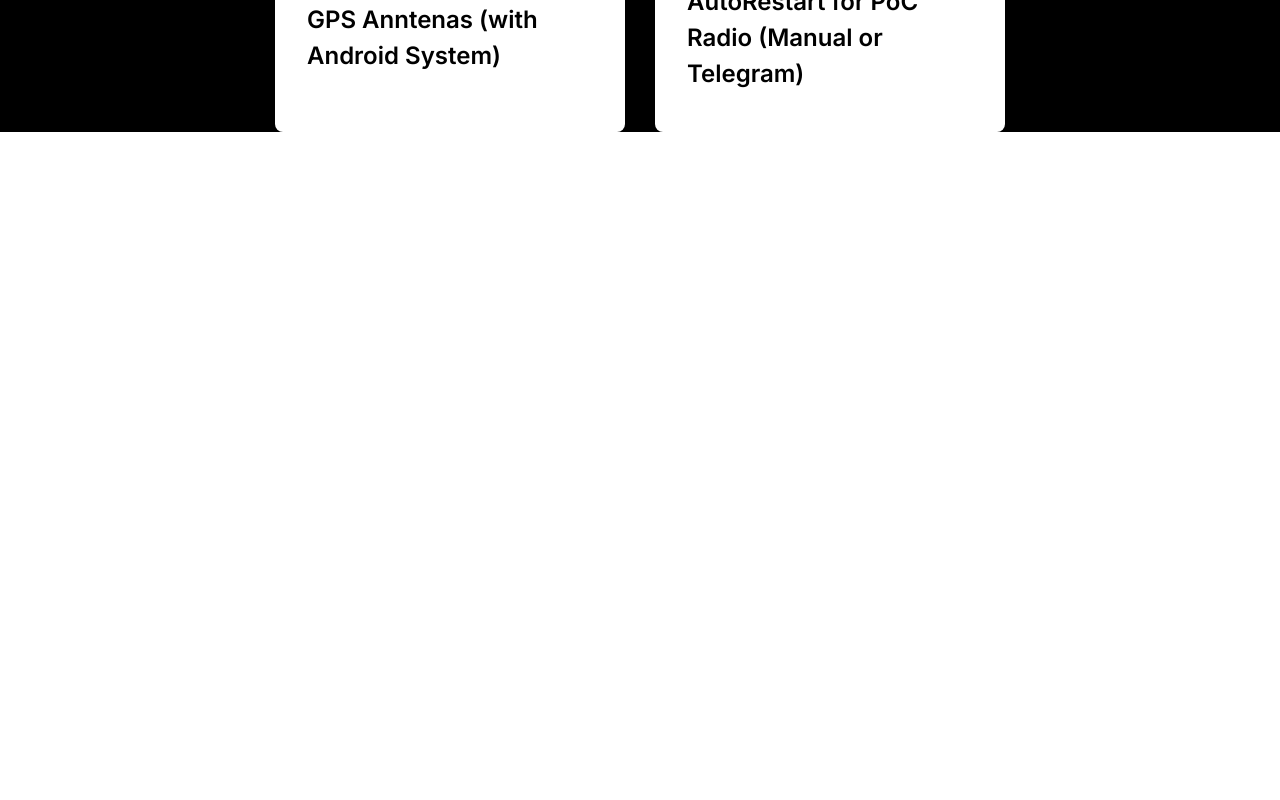
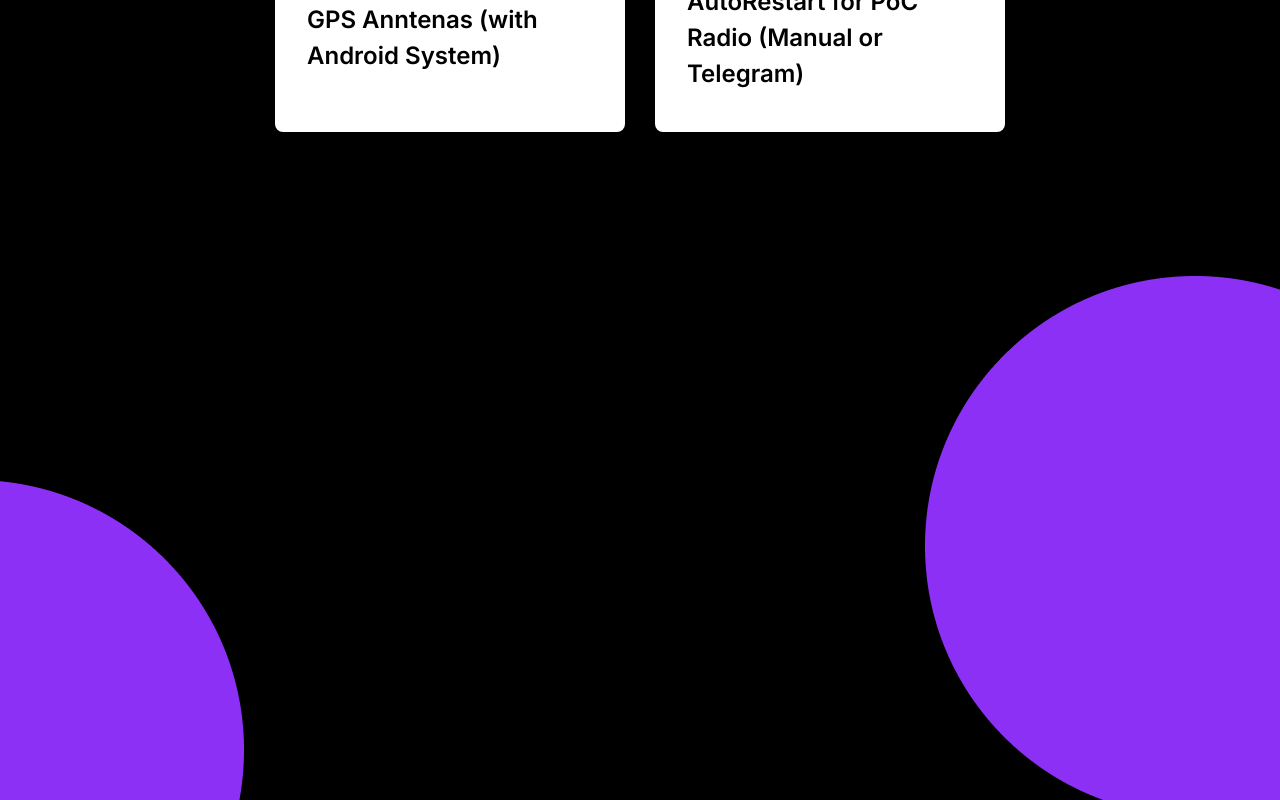
Before and after one commit to AlvaJufinto/LabraV.22, a Next.js app: page / in a window 1280 px wide. Shown: the part 2640-3440 px from the top of the page. Before the commit the page ends 2772 px from the top, so only its background shows below. Built offline with nearby package versions, Linux system fonts and the light colour scheme.

Commit message:
ADD: Feature bg

```diff
--- a/src/pages/index.tsx
+++ b/src/pages/index.tsx
@@ -12,6 +12,7 @@
 import { spesificationContent } from "@/data";
 
 import LabraBg from "@/assets/img/labra-product.png";
+import FeatureBg from "@/assets/img/feature-bg.png";
 
 import "swiper/css";
 
@@ -45,6 +46,17 @@
           </ContentContainer>
         </GlobalContainer>
       </div>
+      <div
+        className="min-h-[1045px] w-[100vw] bg-no-repeat bg-cover bg-center"
+        style={{
+          backgroundImage: `url(${FeatureBg.src})`,
+        }} id="Spesification">
+        {/* <GlobalContainer>
+          <ContentContainer title="Spesification of" addClassName="text-white">
+
+          </ContentContainer>
+        </GlobalContainer> */}
+      </div>
     </>
   )
 }
```
Also changed, not shown: src/assets/img/feature-bg.png.
